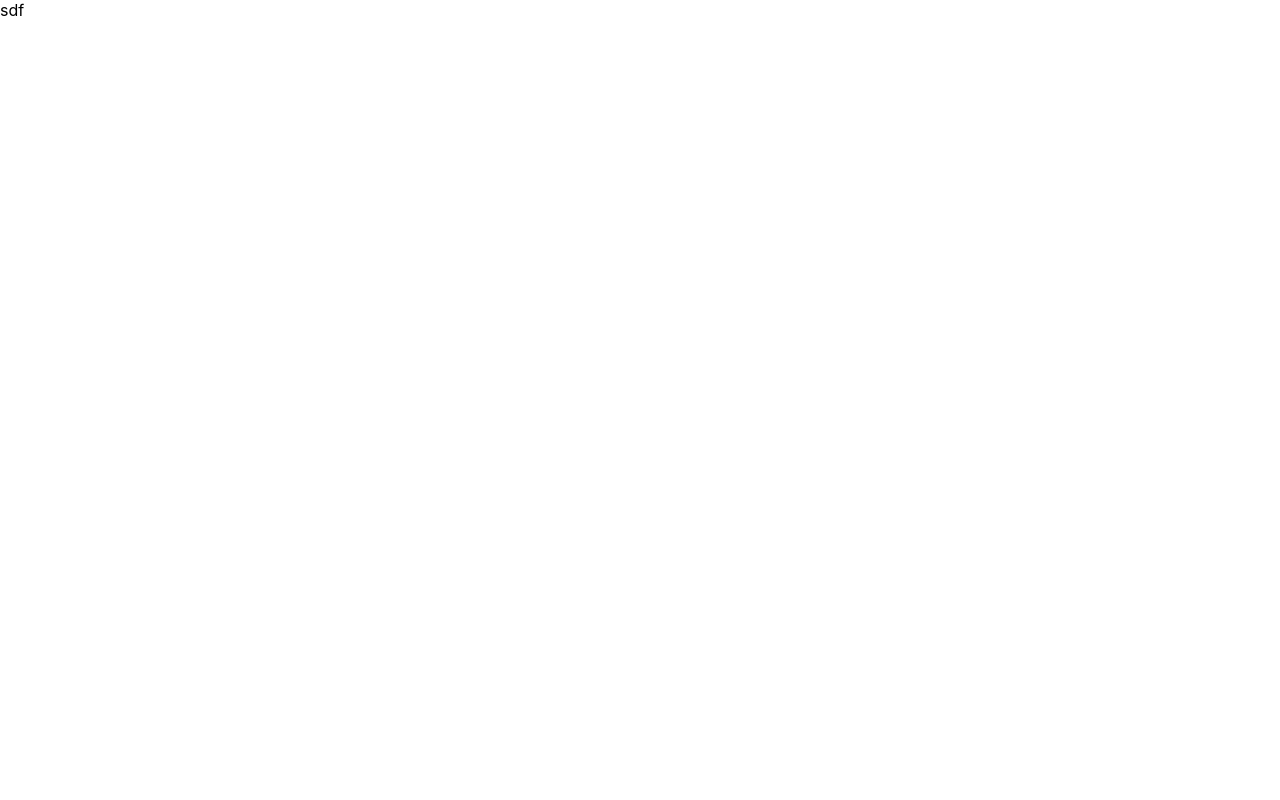
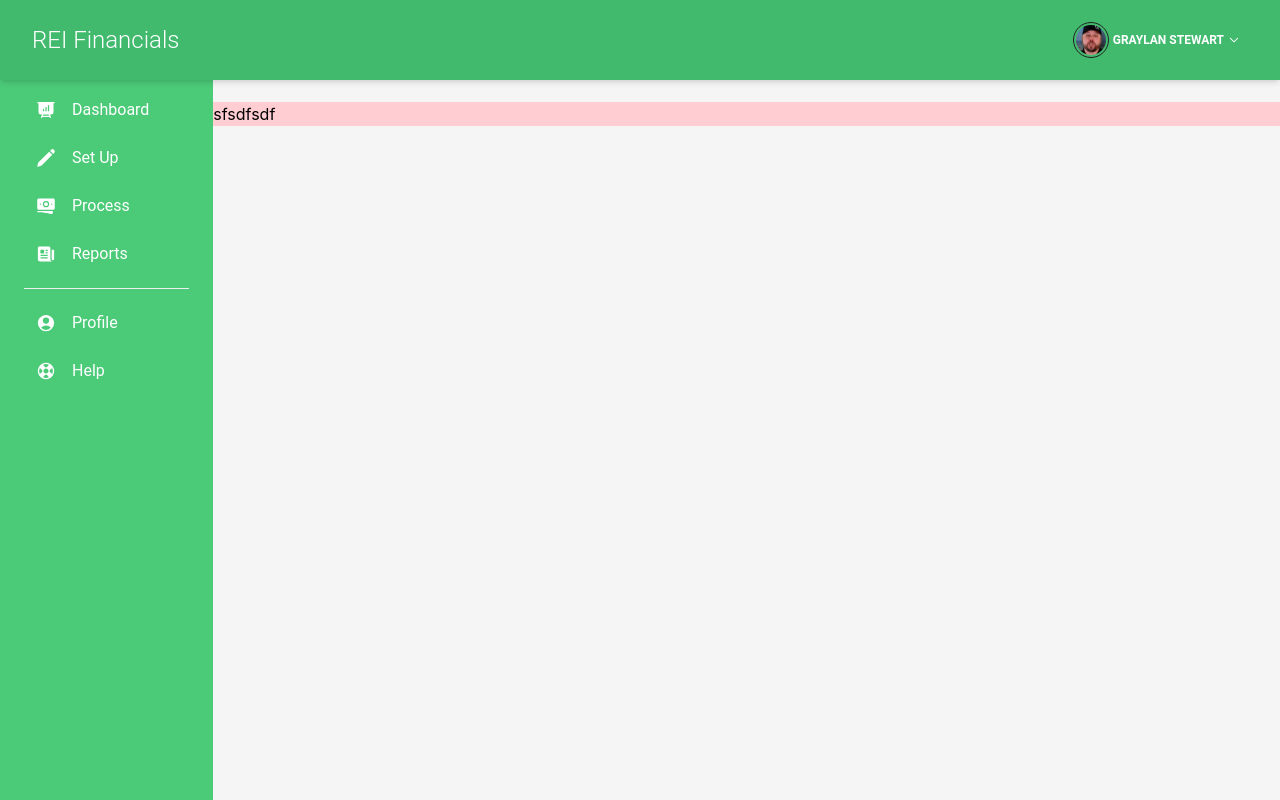
Before and after one commit to peternish/reif_app, a React (Create React App) app in the folder front/: page / in a window 1280 px wide. Built offline with nearby package versions, Linux system fonts and the light colour scheme.

Commit message:
header, sidebar init

```diff
--- a/front/package.json
+++ b/front/package.json
@@ -3,6 +3,7 @@
   "version": "0.1.0",
   "private": true,
   "dependencies": {
+    "@heroicons/react": "^2.1.1",
     "@material-tailwind/react": "^2.1.9",
     "@testing-library/jest-dom": "^5.17.0",
     "@testing-library/react": "^13.4.0",
@@ -11,6 +12,7 @@
     "react-dom": "^18.2.0",
     "react-router-dom": "^6.22.1",
     "react-scripts": "5.0.1",
+    "tailwindcss": "^3.4.1",
     "web-vitals": "^2.1.4"
   },
   "scripts": {
--- a/front/src/App.js
+++ b/front/src/App.js
@@ -1,9 +1,23 @@
+import { BrowserRouter, Route, Routes } from "react-router-dom";
+import { ThemeProvider } from "@material-tailwind/react";
+import { theme } from "./constants/theme";
+import Layout from "./Layout/Layout";
+import Dummy from "./Dummy";
 
 function App() {
   return (
-    <div>
-      sdf
-    </div>
+    <ThemeProvider value={theme}>
+      <BrowserRouter>
+        <Routes>
+          <Route
+            path="/"
+            element={<Layout />}
+          >
+            <Route index element={<Dummy />} />
+          </Route>
+        </Routes>
+      </BrowserRouter>
+    </ThemeProvider>
   );
 }
 
--- /dev/null
+++ b/front/src/Dummy.js
@@ -0,0 +1,9 @@
+import React from "react";
+
+export default function Dummy() {
+    return (
+        <>
+            sfsdfsdf
+        </>
+    )
+}
--- /dev/null
+++ b/front/src/Header/Header.js
@@ -0,0 +1,119 @@
+import React, { useState, useEffect, createElement } from "react";
+import {
+    Navbar,
+    Typography,
+    Button,
+    IconButton,
+    Menu,
+    MenuHandler,
+    Avatar,
+    MenuList,
+    MenuItem,
+} from "@material-tailwind/react";
+import { ArrowDownCircleIcon, ArrowUpCircleIcon, ChevronDownIcon, LifebuoyIcon, PowerIcon, UserCircleIcon } from "@heroicons/react/24/solid";
+import { useNavigate } from "react-router-dom";
+
+const profileMenuItems = [
+    {
+        label: "My Profile",
+        icon: UserCircleIcon,
+    },
+    {
+        label: "Help",
+        icon: LifebuoyIcon,
+    },
+    {
+        label: "Sign Out",
+        icon: PowerIcon,
+    },
+];
+
+function ProfileMenu() {
+    const [isMenuOpen, setIsMenuOpen] = useState(false);
+
+    const closeMenu = () => setIsMenuOpen(false);
+
+    return (
+        <Menu open={isMenuOpen} handler={setIsMenuOpen} placement="bottom-end">
+            <MenuHandler>
+                <Button
+                    variant="text"
+                    color="white"
+                    className="flex items-center gap-1 rounded-full py-1 px-2 pl-0.5 lg:ml-auto"
+                >
+                    <Avatar
+                        variant="circular"
+                        size="sm"
+                        alt="tania andrew"
+                        className="border border-gray-900 p-0.5"
+                        src="avatar.png"
+                    />
+                    Graylan Stewart
+                    <ChevronDownIcon
+                        strokeWidth={2.5}
+                        className={`h-3 w-3 transition-transform ${isMenuOpen ? "rotate-180" : ""
+                            }`}
+                    />
+                </Button>
+            </MenuHandler>
+            <MenuList className="p-1">
+                {profileMenuItems.map(({ label, icon }, key) => {
+                    const isLastItem = key === profileMenuItems.length - 1;
+                    return (
+                        <MenuItem
+                            key={label}
+                            onClick={closeMenu}
+                            className={`flex items-center gap-2 rounded ${isLastItem
+                                ? "hover:bg-red-500/10 focus:bg-red-500/10 active:bg-red-500/10"
+                                : ""
+                                }`}
+                        >
+                            {createElement(icon, {
+                                className: `h-4 w-4 ${isLastItem ? "text-red-500" : ""}`,
+                                strokeWidth: 2,
+                            })}
+                            <Typography
+                                as="span"
+                                variant="small"
+                                className="font-normal"
+                                color={isLastItem ? "red" : "inherit"}
+                            >
+                                {label}
+                            </Typography>
+                        </MenuItem>
+                    );
+                })}
+            </MenuList>
+        </Menu>
+    );
+}
+
+export default function Header() {
+    const [openNav, setOpenNav] = useState(false);
+    const navigate = useNavigate()
+
+    useEffect(() => {
+        window.addEventListener(
+            "resize",
+            () => window.innerWidth >= 960 && setOpenNav(false),
+        );
+    }, []);
+
+    return (
+        <div className="min-w-screen min-h-16 max-h-16">
+            <Navbar className="sticky top-0 z-10 h-full max-w-full rounded-none px-4 py-2 lg:px-8 lg:py-4 bg-opacity-100 bg-header border-none">
+                <div className="flex items-center justify-between text-white">
+                    <Typography
+                        className="mr-4 cursor-pointer py-1.5 text-[1.5rem]"
+                        onClick={() => navigate('/')}
+                    >
+                        REI Financials
+                    </Typography>
+                    <div className="flex items-center gap-4">
+                        <ProfileMenu />
+                    </div>
+                </div>
+            </Navbar>
+        </div>
+    );
+}
--- a/front/src/Layout/Layout.js
+++ b/front/src/Layout/Layout.js
@@ -1,9 +1,20 @@
 import React from 'react';
+import Header from '../Header/Header';
+import { Outlet } from 'react-router-dom';
+import SideMenu from '../SideMenu/SideMenu';
 
 export default function Layout() {
     return (
         <>
-
+            <Header />
+            <div className="grid grid-cols-12 bg-gray-100 items-baseline h-[calc(100vh-4rem)]">
+                <div className="h-full col-span-2 sticky top-0 hidden lg:block">
+                    <SideMenu />
+                </div>
+                <div className='col-span-12 lg:col-span-10 bg-red-100'>
+                    <Outlet />
+                </div>
+            </div>
         </>
     )
 }
--- /dev/null
+++ b/front/src/SideMenu/SideMenu.js
@@ -0,0 +1,69 @@
+import {
+    Card,
+    Typography,
+    List,
+    ListItem,
+    ListItemPrefix,
+    ListItemSuffix,
+    Chip,
+    ListStylesType
+} from "@material-tailwind/react";
+import {
+    PresentationChartBarIcon,
+    ShoppingBagIcon,
+    UserCircleIcon,
+    Cog6ToothIcon,
+    InboxIcon,
+    PowerIcon,
+    PaperClipIcon,
+    PencilIcon,
+    NewspaperIcon,
+    BanknotesIcon,
+    LifebuoyIcon,
+} from "@heroicons/react/24/solid";
+
+export default function SideMenu() {
+    return (
+        <div className="h-full p-4 bg-primary text-white">
+            <List>
+                <ListItem className="w-full">
+                    <ListItemPrefix>
+                        <PresentationChartBarIcon className="h-5 w-5" />
+                    </ListItemPrefix>
+                    Dashboard
+                </ListItem>
+                <ListItem>
+                    <ListItemPrefix>
+                        <PencilIcon className="h-5 w-5" />
+                    </ListItemPrefix>
+                    Set Up
+                </ListItem>
+                <ListItem>
+                    <ListItemPrefix>
+                        <BanknotesIcon className="h-5 w-5" />
+                    </ListItemPrefix>
+                    Process
+                </ListItem>
+                <ListItem>
+                    <ListItemPrefix>
+                        <NewspaperIcon className="h-5 w-5" />
+                    </ListItemPrefix>
+                    Reports
+                </ListItem>
+                <hr className="my-2 border-blue-gray-50" />
+                <ListItem>
+                    <ListItemPrefix>
+                        <UserCircleIcon className="h-5 w-5" />
+                    </ListItemPrefix>
+                    Profile
+                </ListItem>
+                <ListItem>
+                    <ListItemPrefix>
+                        <LifebuoyIcon className="h-5 w-5" />
+                    </ListItemPrefix>
+                    Help
+                </ListItem>
+            </List>
+        </div>
+    );
+}
--- /dev/null
+++ b/front/src/constants/theme.js
@@ -0,0 +1,17 @@
+
+export const theme = {
+    list: {
+        styles: {
+            base: {
+                list: {
+                    minWidth: 'min-w-[2rem]'
+                },
+                item: {
+                    initial: {
+                        color: 'text-white hover:text-blue-gray-900 focus:text-blue-gray-900'
+                    }
+                }
+            }
+        }
+    },
+}
--- a/front/src/index.css
+++ b/front/src/index.css
@@ -1,3 +1,7 @@
+@tailwind base;
+@tailwind components;
+@tailwind utilities;
+
 body {
   margin: 0;
   font-family: -apple-system, BlinkMacSystemFont, 'Segoe UI', 'Roboto', 'Oxygen',
--- /dev/null
+++ b/front/tailwind.config.js
@@ -0,0 +1,14 @@
+const withMT = require("@material-tailwind/react/utils/withMT");
+module.exports = withMT({
+  content: [
+    "./src/**/*.{js,jsx,ts,tsx}",],
+  theme: {
+    extend: {
+      colors: {
+        'header': '#41BA6E',
+        'primary': '#4bca78'
+      }
+    },
+  },
+  plugins: [],
+});
```
Also changed, not shown: front/public/avatar.png (added), 1 other file (tests, documents, lock files or other folders).
